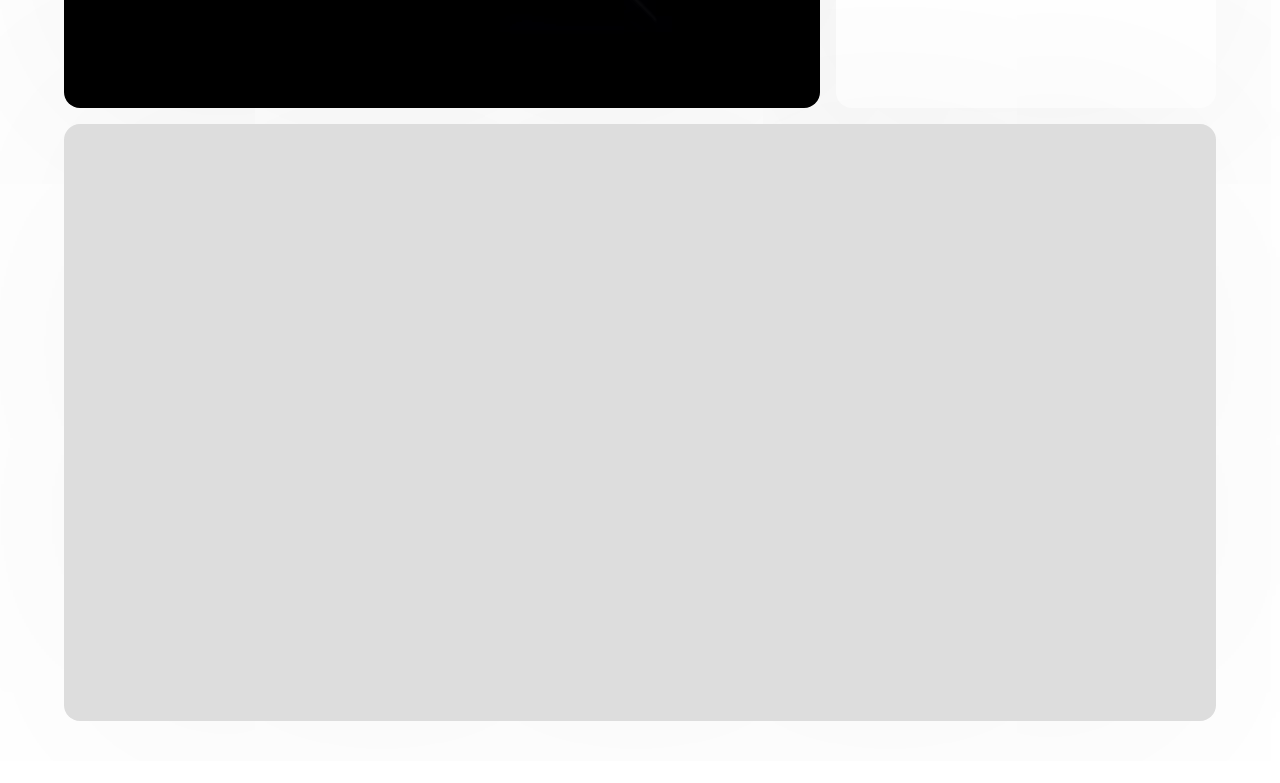
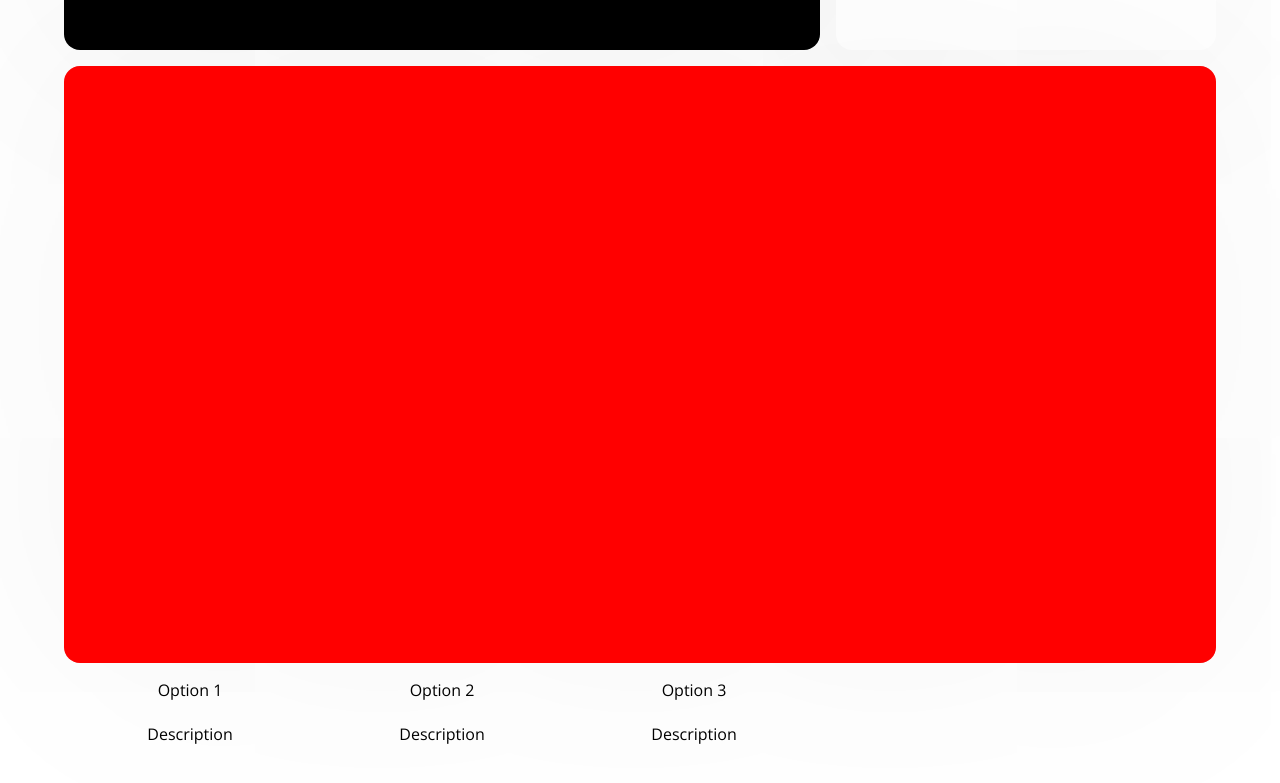
Before and after one commit to hein-bez/vpp, a website built with webpack: page dist/index.html in a window 1280 px wide. Shown: the part 1849-2632 px from the top of the page. Before the commit the page ends 2610 px from the top, so only its background shows below. Built offline with nearby package versions, Linux system fonts and the light colour scheme; files whose address does not match are found by name.

Commit message:
daily wrap-up

```diff
--- a/src/index.ts
+++ b/src/index.ts
@@ -54,6 +54,31 @@ function calculateROI(
   };
 }
 
+class Carousel {
+  private slides: NodeListOf<HTMLElement>;
+  private navItems: NodeListOf<HTMLElement>;
+
+  constructor() {
+      this.slides = document.querySelectorAll('.carousel-slide')!;
+      this.navItems = document.querySelectorAll('.carousel-nav-item')!;
+
+      this.navItems.forEach(item => item.addEventListener('click', (e) => this.handleNavClick(e)));
+  }
+
+  private handleNavClick(event: Event): void {
+      const targetItem = event.currentTarget as HTMLElement;
+      const targetIndex = parseInt(targetItem.dataset.slide!);
+
+      this.navItems.forEach(item => item.classList.remove('active'));
+      targetItem.classList.add('active');
+
+      this.slides.forEach(slide => slide.classList.remove('current-slide'));
+      this.slides[targetIndex].classList.add('current-slide');
+  }
+}
+
+document.addEventListener('DOMContentLoaded', () => new Carousel());
+
 // Example Usage
 const costSolar = 10000;
 const costBatteries = 5000;
--- a/src/styles/_hero.scss
+++ b/src/styles/_hero.scss
@@ -1,11 +1,12 @@
 .hero {
     display: flex;
     flex-direction: column;
-    height: 100vh;
+    height: 90vh;
     background-repeat: no-repeat;
     background-position: top center;
     background-size: cover;
     position: relative;
+    background: #000;
     color: white;
 
     &::before {
@@ -14,8 +15,8 @@
       bottom: 0;
       left: 0;
       width: 100%;
-      height: 60vh;
-      background: linear-gradient(to top, rgba(0, 0, 0, 0.6), transparent);
+      height: 40vh;
+      background-image: linear-gradient(to top, rgba(0, 0, 0, 0.6), transparent);
       z-index: 1;
     }
   }
@@ -50,12 +51,13 @@
     flex: 1;
     display: flex;
     flex-direction: column;
-    justify-content: space-between;
+    justify-content: space-around;
     align-items: center;
     text-align: center;
     padding: 20px;
 
     .text {
+        max-width: 40vw;
         margin-top: 10vh;
 
         h1 {
--- a/src/styles/main.scss
+++ b/src/styles/main.scss
@@ -154,7 +154,7 @@ section {
 
     .box {
         background-color: #ddd;
-        box-shadow: 0px 0px 500px rgba(0,0,0,0.05);
+        box-shadow: 0px 0px 500px rgba(0, 0, 0, 0.05);
         border-radius: 16px;
         padding: 48px;
 
@@ -202,6 +202,79 @@ section {
     padding: 0 5vw;
 }
 
+/* Carousel */
+.bento-container .carousel {
+    padding: 0;
+
+}
+.carousel {
+    display: flex;
+    flex-direction: column;
+    overflow: hidden;
+
+    .carousel-track-container {
+        position: relative;
+        overflow: hidden;
+        flex: 1;
+        /* Allow this container to grow and fill the available space */
+    }
+
+    .carousel-track {
+        position: relative;
+        height: 100%;
+        /* Ensure the track fills the container */
+    }
+
+    .carousel-slide {
+        position: absolute;
+        top: 0;
+        left: 0;
+        right: 0;
+        bottom: 0;
+        opacity: 0;
+        transition: opacity 0.5s ease-in-out;
+        display: flex;
+        justify-content: center;
+        align-items: center;
+
+        &.current-slide {
+            opacity: 1;
+        }
+
+        &:first-child {
+            background: red;
+        }
+
+        &:nth-child(2) {
+            background: yellow;
+        }
+
+        &:nth-child(3) {
+            background: blue;
+        }
+    }
+}
+
+.carousel-nav {
+    display: flex;
+    justify-content: space-around;
+
+    .carousel-nav-item {
+        text-align: center;
+        cursor: pointer;
+
+        &:hover,
+        &.active {
+            color: red;
+        }
+
+        span {
+            display: block;
+            font-size: 16px;
+        }
+    }
+}
+
 /* components */
 @import "font";
 @import "nav";
```
Also changed, not shown: dist/images/bolt.svg (added), dist/index.html, 2 other files. Lines whose indentation alone changed are shown as unchanged.
